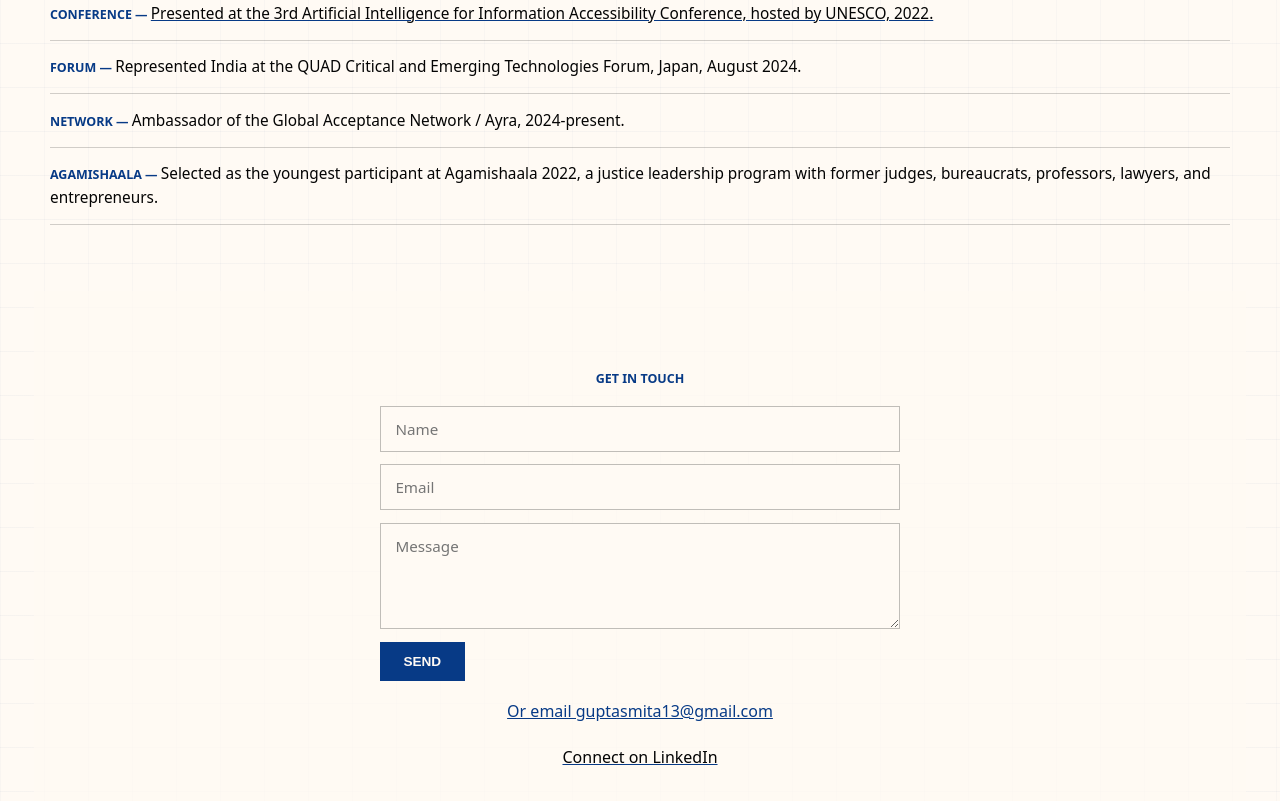
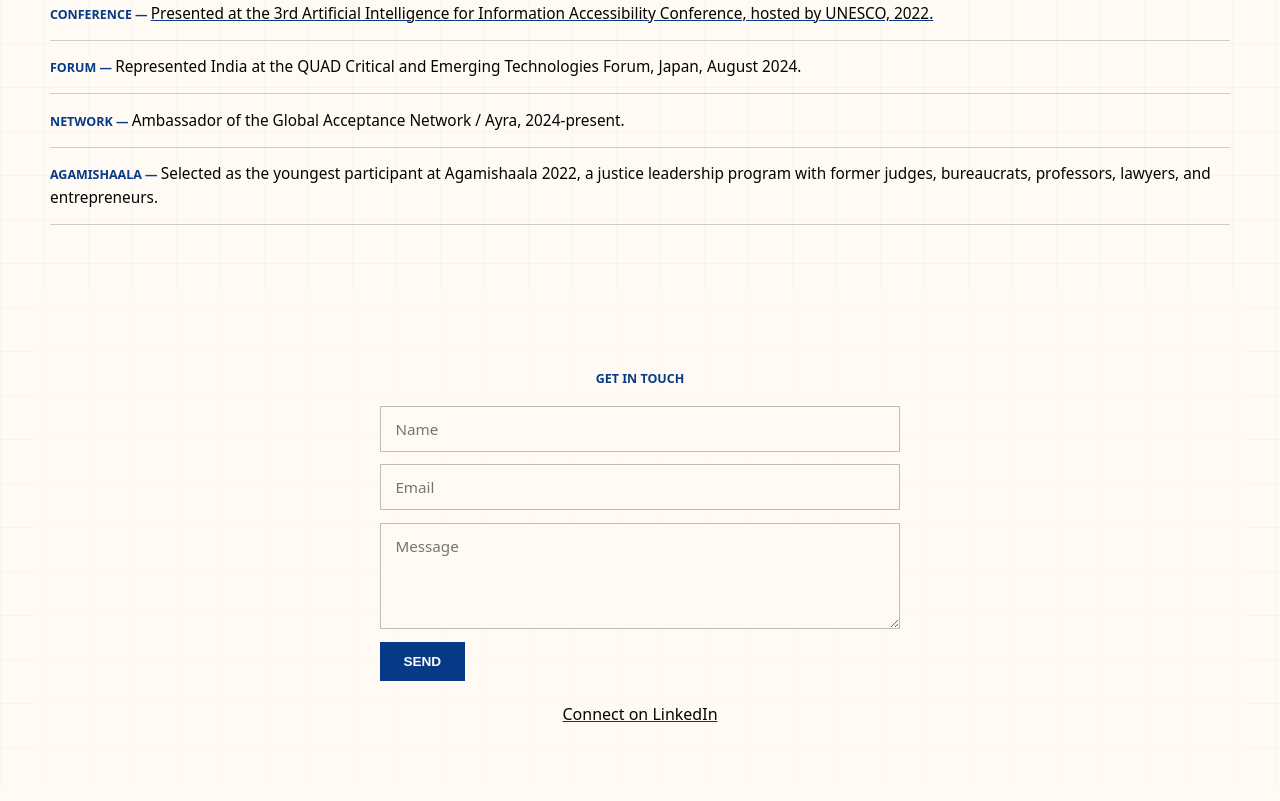
Before and after one commit to smitag13/smitagupta.in, a plain HTML site: page index.html in a window 1280 px wide. Shown: the part 4841-5642 px from the top of the page. Drawn offline with nearby package versions, Linux system fonts and the light colour scheme.

Commit message:
Remove standalone email link from contact section

```diff
--- a/index.html
+++ b/index.html
@@ -261,7 +261,6 @@
         <textarea id="form-message" name="message" required placeholder="Message" aria-label="Message" rows="4"></textarea>
         <button type="submit">Send</button>
       </form>
-      <a class="contact-email" href="mailto:guptasmita13@gmail.com">Or email guptasmita13@gmail.com</a>
       <a class="linkedin" href="https://in.linkedin.com/in/smita-gupta13" target="_blank" rel="noopener">Connect on LinkedIn</a>
     </div>
   </section>
--- a/style.css
+++ b/style.css
@@ -149,7 +149,6 @@ section { position: relative; margin-top: clamp(0.7rem, 1.6vw, 1.35rem); }
 #contact-form textarea { resize: vertical; }
 #contact-form button { align-self: flex-start; padding: 0.7rem 1.4rem; border: 1px solid #073a86; background: #073a86; color: #fffaf4; font-size: 0.85rem; font-weight: 700; text-transform: uppercase; cursor: pointer; }
 #contact-form button:hover { background: #052a63; }
-#contact .contact-email { display: block; margin-top: 1.1rem; overflow-wrap: anywhere; }
 #contact .linkedin { display: inline-block; margin-top: 1.3rem; color: #040404; font-weight: 400; text-decoration: underline; text-decoration-color: #073a86; }
 
 @media (max-width: 840px) {
```
